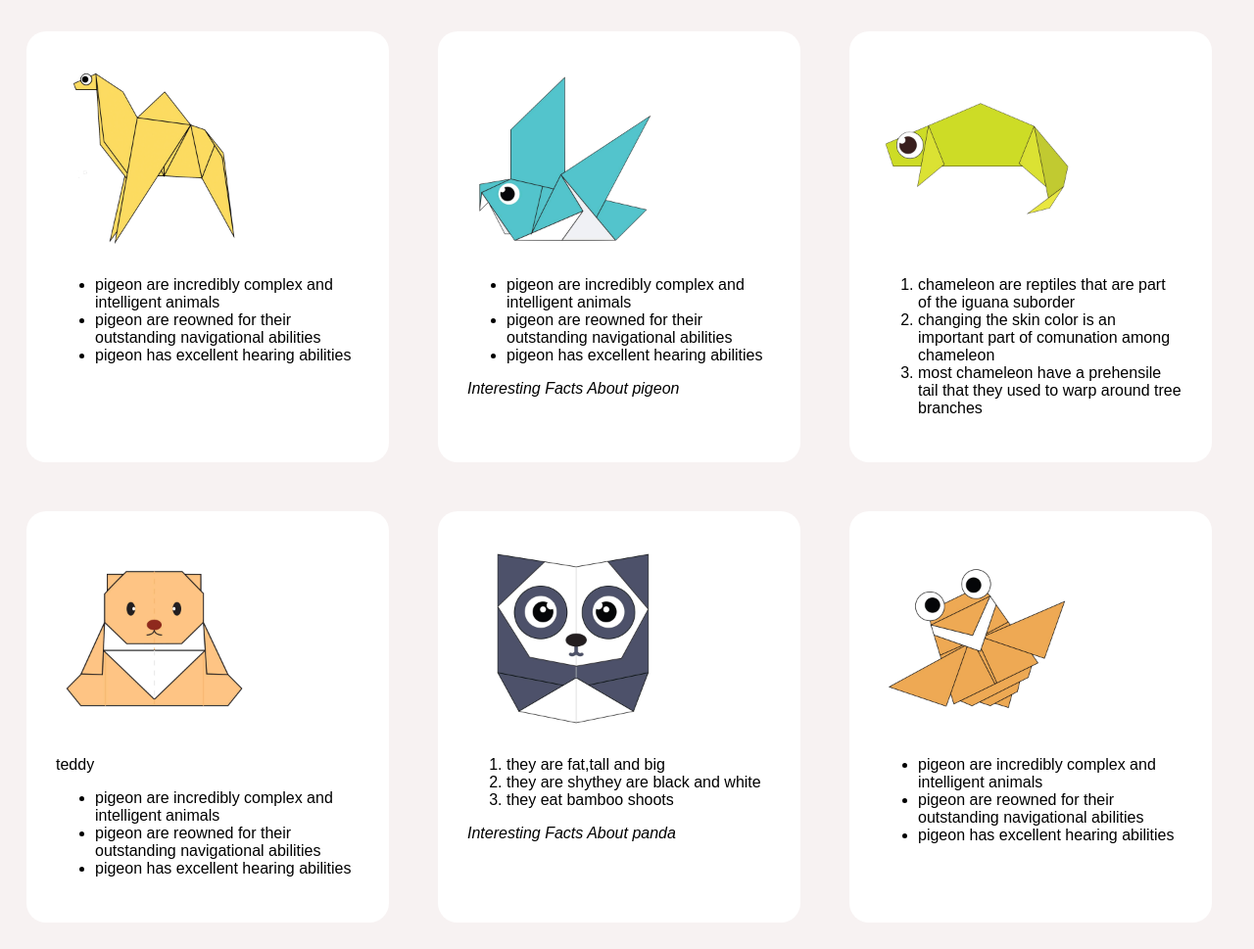
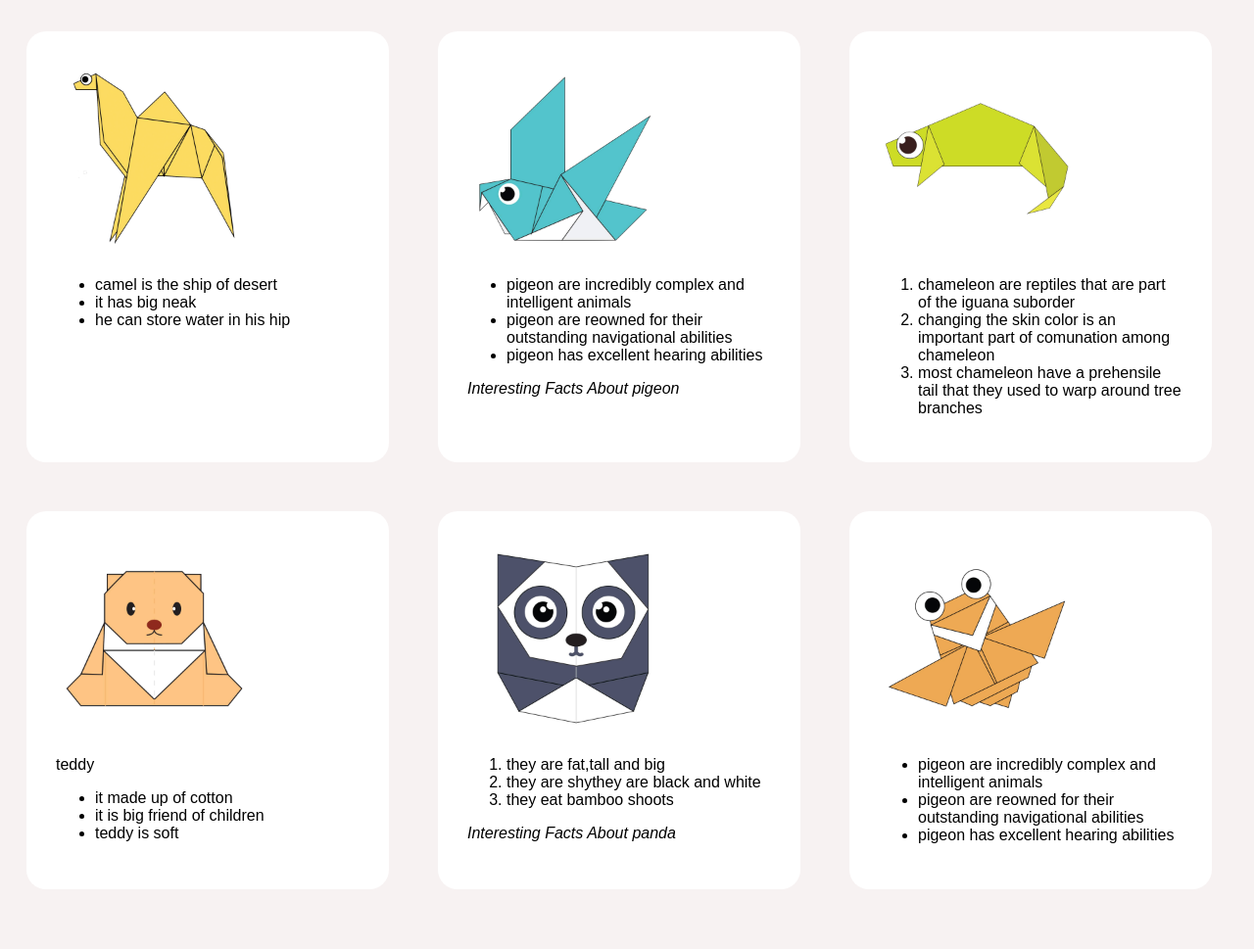
Before and after one commit to anshagarwal2008/p-50, a plain HTML site: page index.html in a window 1280 px wide. Shown: the part 103-1072 px from the top of the page at 98% size. After the commit the page ends 1038 px from the top, so only its background shows below. Drawn offline with Linux system fonts and the light colour scheme.

Commit message:
Add files via upload

```diff
--- a/index.html
+++ b/index.html
@@ -23,9 +23,9 @@
     <a href="http://origami.me/camel/">
         <img src="images/camel.png" width=200px height=200px /></a>
         <ul>
-            <li>pigeon are incredibly complex and intelligent animals</li>
-            <li>pigeon are reowned for their outstanding navigational abilities</li>
-            <li>pigeon has excellent hearing abilities</li>
+            <li>camel is the ship of desert</li>
+            <li>it has big neak</li>
+            <li>he can store water in his hip</li>
         </ul>
 </div>
 <div class="animals">
@@ -54,9 +54,9 @@
         <a href="http://origami.me/teddy-bear/"><img src="images/teddy.png" width=200px height=200px /></a>
         <p>teddy</p>
         <ul>
-            <li>pigeon are incredibly complex and intelligent animals</li>
-            <li>pigeon are reowned for their outstanding navigational abilities</li>
-            <li>pigeon has excellent hearing abilities</li>
+            <li>it made up of cotton</li>
+            <li>it is big friend of children</li>
+            <li>teddy is soft</li>
         </ul>
     </div>
     <div class="animals">
```
